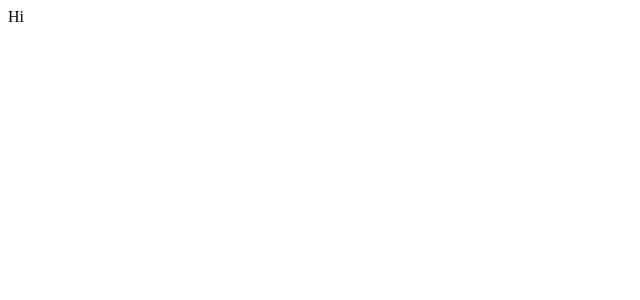
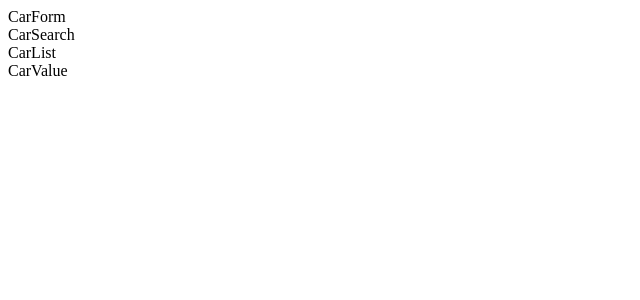
Before and after one commit to illiusionz/cars, a React (Create React App) app: page / in a window 1280 px wide. Shown: the top 300 px of the page, without its empty margins (0-640 px from the left). Built offline with nearby package versions, Linux system fonts and the light colour scheme.

Commit message:
Created components and slices
/component/CarForm.js
/component/CarList.js
/component/CarSearch.js
/component/Caralue.js
/slices/carsSlice.js
/slices/formSlice.js

```diff
--- a/src/App.js
+++ b/src/App.js
@@ -1,6 +1,18 @@
+import CarForm from "./components/CarForm";
+import CarList from "./components/CarList";
+import CarSearch from "./components/CarSearch";
+import CarValue from "./components/CarValue";
+
 function App() {
+    return (
+        <div>
+            <CarForm />
+            <CarSearch />
+            <CarList />
+            <CarValue />
+        </div>
 
-    return <div>Hi</div>;
+    );
 }
 
 export default App;
--- /dev/null
+++ b/src/components/CarForm.js
@@ -0,0 +1,6 @@
+function CarForm() {
+    return <div>CarForm</div>;
+}
+
+
+export default CarForm;
--- /dev/null
+++ b/src/components/CarList.js
@@ -0,0 +1,6 @@
+function CarList() {
+    return <div>CarList</div>;
+}
+
+
+export default CarList;
--- /dev/null
+++ b/src/components/CarSearch.js
@@ -0,0 +1,6 @@
+function CarSearch() {
+    return <div>CarSearch</div>;
+}
+
+
+export default CarSearch;
--- /dev/null
+++ b/src/components/CarValue.js
@@ -0,0 +1,6 @@
+function CarValue() {
+    return <div>CarValue</div>;
+}
+
+
+export default CarValue;
```
Also changed, not shown: src/store/slices/carsSlice.js (added, +24 -0 lines), src/store/slices/formSlice.js (added, +17 -0 lines), src/store/index.js (added).
